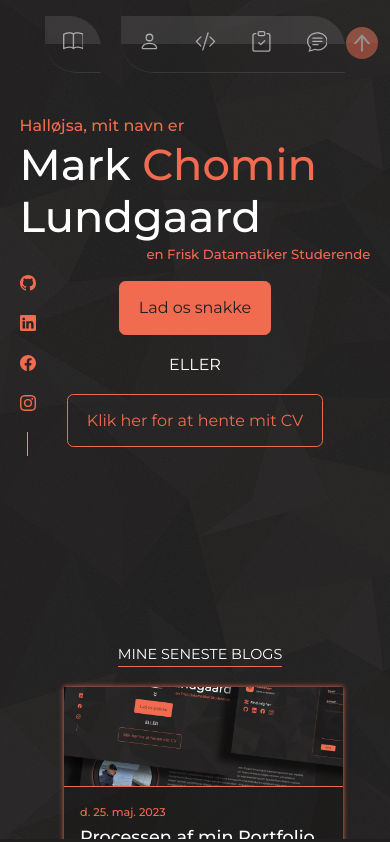
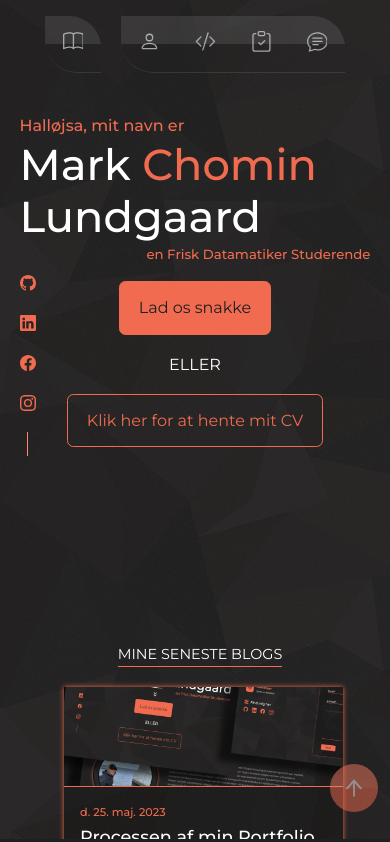
Before and after one commit to Ch0min/my_portfolio, a React (Create React App) app: page / in a window 390 px wide. Shown: the top 842 px of the page. Built offline with nearby package versions, Linux system fonts and the light colour scheme.

Commit message:
Refactoring

```diff
--- a/src/components/contact/Contact.jsx
+++ b/src/components/contact/Contact.jsx
@@ -103,7 +103,7 @@ function Contact() {
                                        onChange={handleEmailChange}
                                        className={emailError ? "invalid" : ""}/>
                                 <span>Email*</span>
-                                {emailError && <p style={{color: "red", fontSize: "0.8rem"}}>Udfyld venligst en email korrekt</p>}
+                                {emailError && <p style={{color: "red", fontSize: "0.8rem"}}>Udfyld venligst din email korrekt</p>}
 
                             </div>
 
--- a/src/components/nav/nav.css
+++ b/src/components/nav/nav.css
@@ -219,10 +219,10 @@
         display: flex;
         justify-content: center;
         align-items: center;
-        top: 1.7rem;
+        bottom: 2rem;
         right: 3%;
-        width: 2rem;
-        height: 2rem;
+        width: 3rem;
+        height: 3rem;
         border-radius: 50%;
         background-color: var(--color-primary);
         color: #fff;
```
Also changed, not shown: src/components/header/LetterAnimation.jsx (deleted, +0 -29 lines).
